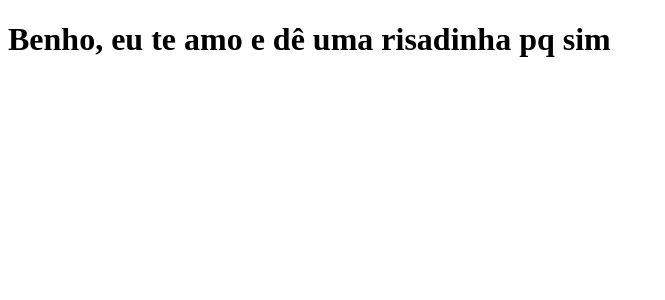
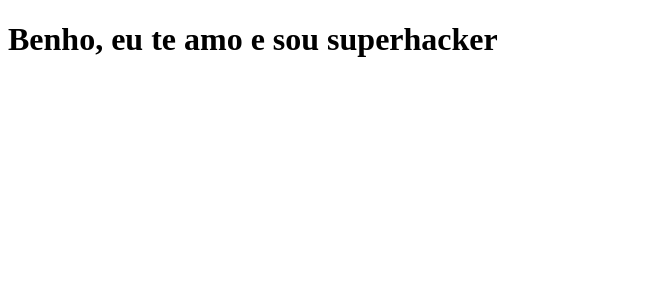
Before and after one commit to juuulialopes/clone-tabnews-dev, a Next.js app: page / in a window 1280 px wide. Shown: the top 300 px of the page, without its empty margins (0-665 px from the left). Built offline with nearby package versions, Linux system fonts and the light colour scheme.

Commit message:
teste de mensagem

```diff
--- a/pages/index.js
+++ b/pages/index.js
@@ -1,6 +1,6 @@
 function Home () {
 
-    return <h1>Benho, eu te amo e dê uma risadinha pq sim </h1>
+    return <h1>Benho, eu te amo e sou superhacker </h1>
 }
 
 export default Home;
```
